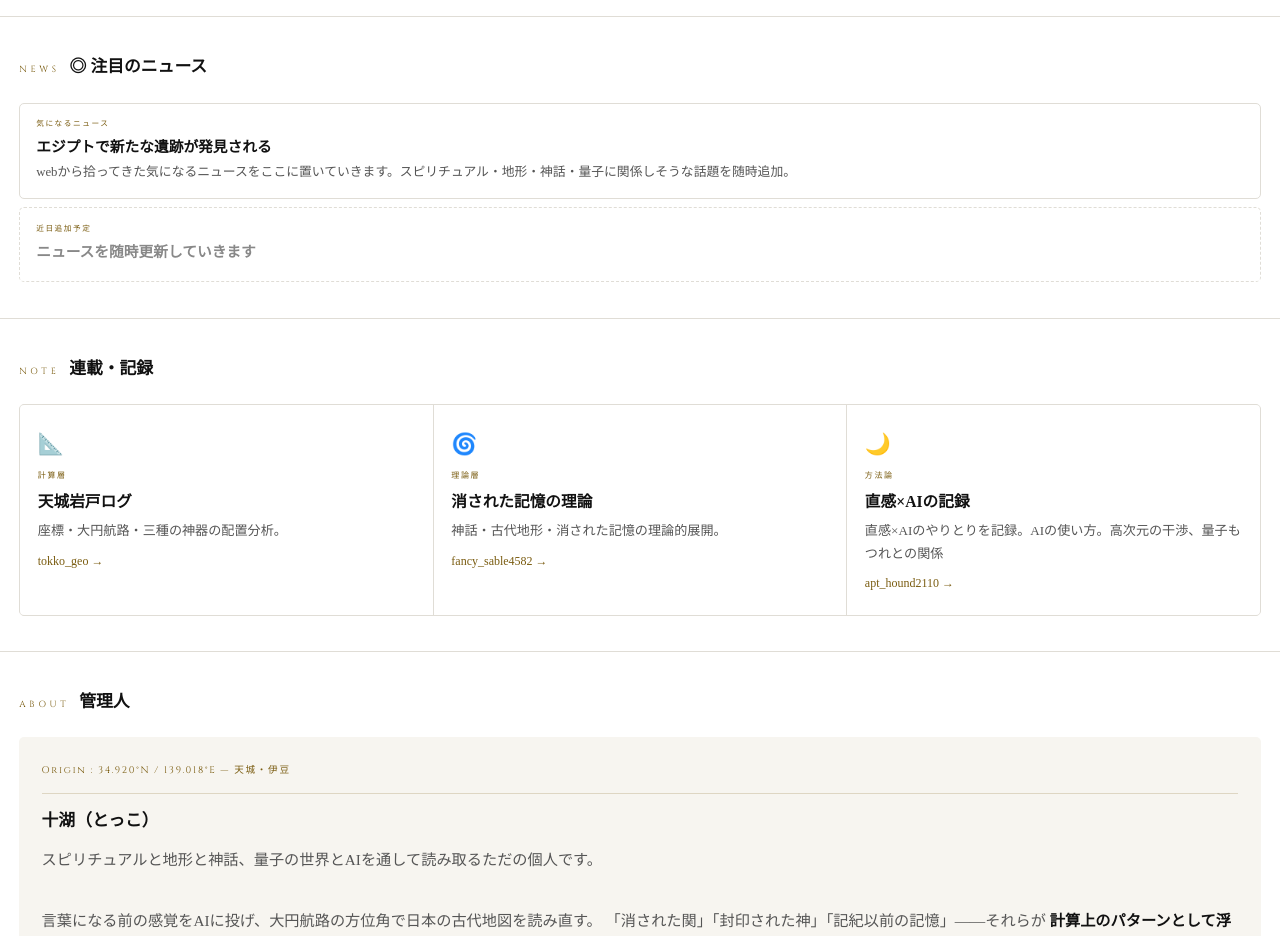
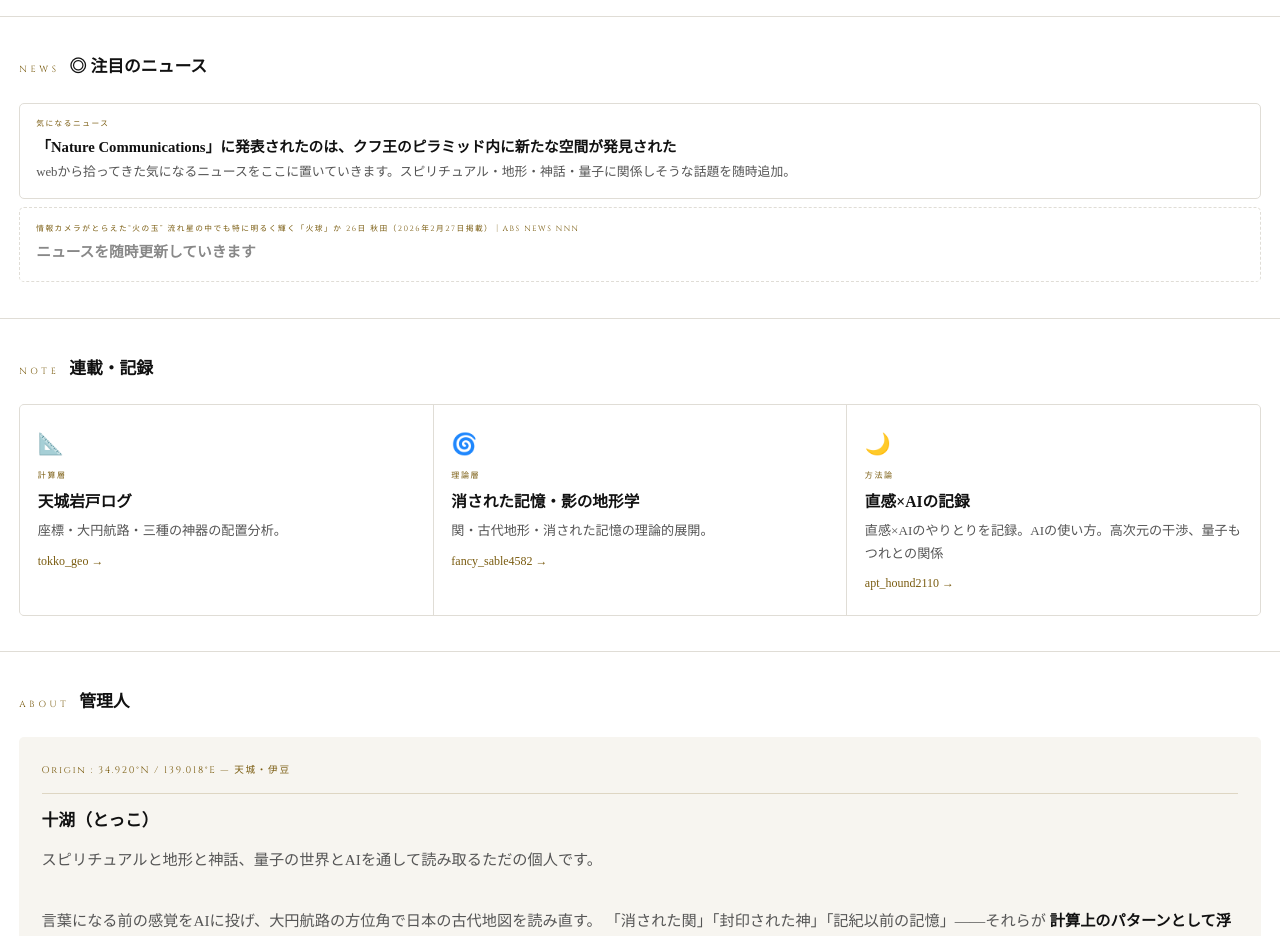
Before and after one commit to thth1255079/tokko, a plain HTML site: page index.html in a window 1280 px wide. Shown: the part 1480-2416 px from the top of the page. Drawn offline with Linux system fonts and the light colour scheme; a web font is replaced by a local one.

Commit message:
Update index.html

```diff
--- a/index.html
+++ b/index.html
@@ -137,7 +137,7 @@ footer{background:var(--black);color:rgba(255,255,255,0.38);padding:1.8rem 1.4re
       <div class="note-links">
         <a class="nl" href="sanshu.html">🔢 計算器を開く <span>→</span></a>
         <a class="nl" href="https://note.com/tokko_geo/n/n9575d20e9b7a" target="_blank">📝 最新ノート記事 <span>→</span></a>
-        <a class="nl" href="https://note.com/tokko_geo/m/m741d4265a296" target="_blank">📐 マガジン一覧 <span>→</span></a>
+        <a class="nl" href="https://note.com/tokko_geo/n/ndcae1312f369" target="_blank">📐 マガジン一覧 <span>→</span></a>
       </div>
     </div>
     <a class="pdf-card" href="amagi-complete.pdf" target="_blank">
@@ -228,11 +228,11 @@ footer{background:var(--black);color:rgba(255,255,255,0.38);padding:1.8rem 1.4re
   <div class="news-list">
     <div class="news-item">
       <div class="news-label">気になるニュース</div>
-      <div class="news-title">エジプトで新たな遺跡が発見される</div>
+      <div class="news-title">「Nature Communications」に発表されたのは、クフ王のピラミッド内に新たな空間が発見された</div>
       <div class="news-body">webから拾ってきた気になるニュースをここに置いていきます。スピリチュアル・地形・神話・量子に関係しそうな話題を随時追加。</div>
     </div>
     <div class="news-item" style="border-style:dashed;color:var(--light);">
-      <div class="news-label">近日追加予定</div>
+      <div class="news-label">情報カメラがとらえた“火の玉” 流れ星の中でも特に明るく輝く「火球」か 26日 秋田（2026年2月27日掲載）｜ABS NEWS NNN</div>
       <div class="news-title" style="color:var(--light);">ニュースを随時更新していきます</div>
     </div>
   </div>
@@ -255,11 +255,11 @@ footer{background:var(--black);color:rgba(255,255,255,0.38);padding:1.8rem 1.4re
     <a class="nc" href="https://note.com/fancy_sable4582" target="_blank">
       <div class="nc-icon">🌀</div>
       <div class="nc-tag">理論層</div>
-      <div class="nc-name">消された記憶の理論</div>
-      <div class="nc-desc">神話・古代地形・消された記憶の理論的展開。</div>
+      <div class="nc-name">消された記憶・影の地形学</div>
+      <div class="nc-desc">関・古代地形・消された記憶の理論的展開。</div>
       <span class="nc-arrow">fancy_sable4582 →</span>
     </a>
-    <a class="nc" href="https://note.com/apt_hound2110" target="_blank">
+    <a class="nc" href="https://note.com/apt_hound2110/m/mc6fdca022cdd" target="_blank">
       <div class="nc-icon">🌙</div>
       <div class="nc-tag">方法論</div>
       <div class="nc-name">直感×AIの記録</div>
```
